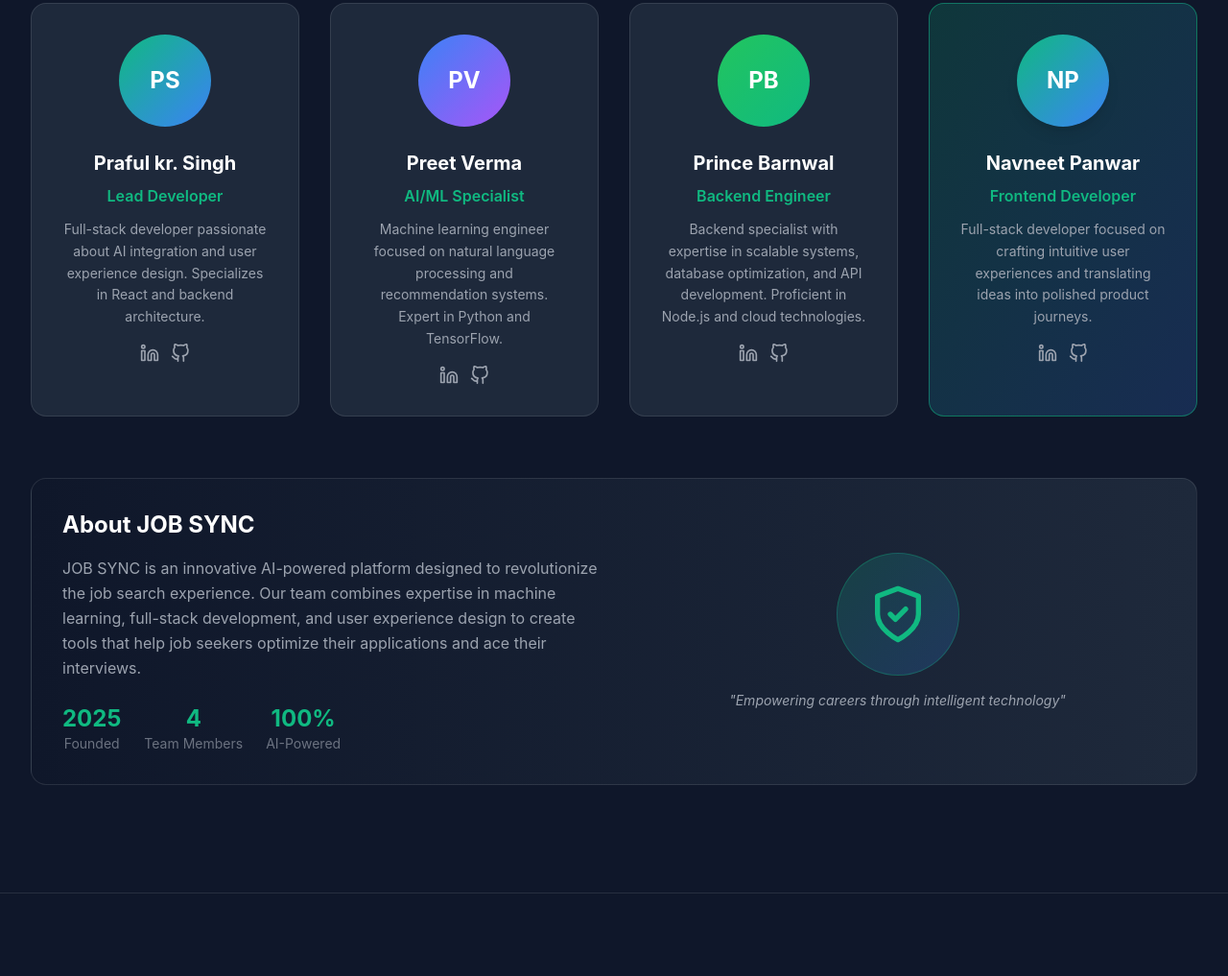
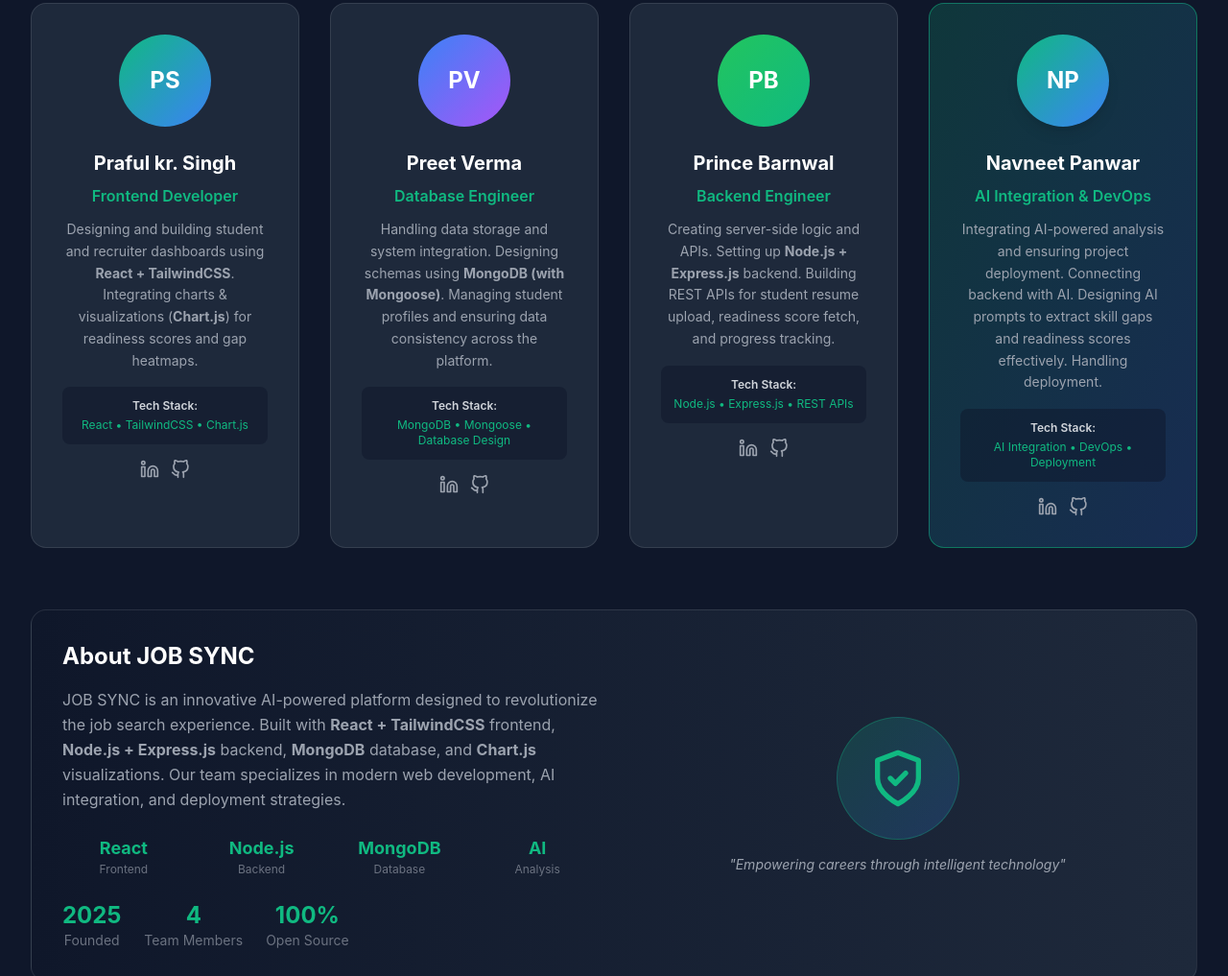
Before and after one commit to navniwr533/JobSync_, a plain HTML site: page index.html in a window 1280 px wide. Shown: the part 4480-5497 px from the top of the page at 96% size. Drawn offline with nearby package versions, Linux system fonts and the light colour scheme.

Commit message:
Update team roles with specific tech stack contributions
- Praful: React + TailwindCSS, Chart.js for dashboards
- Preet: MongoDB + Mongoose for data storage
- Navneet: AI integration + deployment
- Prince: Node.js + Express.js backend APIs
- Updated tech stack descriptions for each member

```diff
--- a/index.html
+++ b/index.html
@@ -1272,10 +1272,15 @@
                 PS
               </div>
               <h3 class="text-xl font-bold text-white mb-2">Praful kr. Singh</h3>
-              <p class="text-secondary-teal font-semibold mb-3">Lead Developer</p>
+              <p class="text-secondary-teal font-semibold mb-3">Frontend Developer</p>
               <p class="text-gray-400 text-sm leading-relaxed mb-4">
-                Full-stack developer passionate about AI integration and user experience design. Specializes in React and backend architecture.
+                Designing and building student and recruiter dashboards using <strong>React + TailwindCSS</strong>.
+                Integrating charts & visualizations (<strong>Chart.js</strong>) for readiness scores and gap heatmaps.
               </p>
+              <div class="bg-primary-dark/50 p-3 rounded-lg mb-4">
+                <div class="text-xs text-gray-300 font-semibold mb-1">Tech Stack:</div>
+                <div class="text-xs text-secondary-teal">React • TailwindCSS • Chart.js</div>
+              </div>
               <div class="flex justify-center space-x-3">
                 <a href="#" class="text-gray-400 hover:text-secondary-teal transition">
                   <svg xmlns="http://www.w3.org/2000/svg" width="20" height="20" viewBox="0 0 24 24" fill="none" stroke="currentColor" stroke-width="2" stroke-linecap="round" stroke-linejoin="round">
@@ -1298,10 +1303,15 @@
                 PV
               </div>
               <h3 class="text-xl font-bold text-white mb-2">Preet Verma</h3>
-              <p class="text-secondary-teal font-semibold mb-3">AI/ML Specialist</p>
+              <p class="text-secondary-teal font-semibold mb-3">Database Engineer</p>
               <p class="text-gray-400 text-sm leading-relaxed mb-4">
-                Machine learning engineer focused on natural language processing and recommendation systems. Expert in Python and TensorFlow.
+                Handling data storage and system integration. Designing schemas using <strong>MongoDB (with Mongoose)</strong>.
+                Managing student profiles and ensuring data consistency across the platform.
               </p>
+              <div class="bg-primary-dark/50 p-3 rounded-lg mb-4">
+                <div class="text-xs text-gray-300 font-semibold mb-1">Tech Stack:</div>
+                <div class="text-xs text-secondary-teal">MongoDB • Mongoose • Database Design</div>
+              </div>
               <div class="flex justify-center space-x-3">
                 <a href="#" class="text-gray-400 hover:text-secondary-teal transition">
                   <svg xmlns="http://www.w3.org/2000/svg" width="20" height="20" viewBox="0 0 24 24" fill="none" stroke="currentColor" stroke-width="2" stroke-linecap="round" stroke-linejoin="round">
@@ -1326,8 +1336,13 @@
               <h3 class="text-xl font-bold text-white mb-2">Prince Barnwal</h3>
               <p class="text-secondary-teal font-semibold mb-3">Backend Engineer</p>
               <p class="text-gray-400 text-sm leading-relaxed mb-4">
-                Backend specialist with expertise in scalable systems, database optimization, and API development. Proficient in Node.js and cloud technologies.
+                Creating server-side logic and APIs. Setting up <strong>Node.js + Express.js</strong> backend.
+                Building REST APIs for student resume upload, readiness score fetch, and progress tracking.
               </p>
+              <div class="bg-primary-dark/50 p-3 rounded-lg mb-4">
+                <div class="text-xs text-gray-300 font-semibold mb-1">Tech Stack:</div>
+                <div class="text-xs text-secondary-teal">Node.js • Express.js • REST APIs</div>
+              </div>
               <div class="flex justify-center space-x-3">
                 <a href="#" class="text-gray-400 hover:text-secondary-teal transition">
                   <svg xmlns="http://www.w3.org/2000/svg" width="20" height="20" viewBox="0 0 24 24" fill="none" stroke="currentColor" stroke-width="2" stroke-linecap="round" stroke-linejoin="round">
@@ -1350,10 +1365,15 @@
                 NP
               </div>
               <h3 class="text-xl font-bold text-white mb-2">Navneet Panwar</h3>
-              <p class="text-secondary-teal font-semibold mb-3">Frontend Developer</p>
+              <p class="text-secondary-teal font-semibold mb-3">AI Integration & DevOps</p>
               <p class="text-gray-400 text-sm leading-relaxed mb-4">
-                Full-stack developer focused on crafting intuitive user experiences and translating ideas into polished product journeys.
+                Integrating AI-powered analysis and ensuring project deployment. Connecting backend with AI.
+                Designing AI prompts to extract skill gaps and readiness scores effectively. Handling deployment.
               </p>
+              <div class="bg-primary-dark/50 p-3 rounded-lg mb-4">
+                <div class="text-xs text-gray-300 font-semibold mb-1">Tech Stack:</div>
+                <div class="text-xs text-secondary-teal">AI Integration • DevOps • Deployment</div>
+              </div>
               <div class="flex justify-center space-x-3">
                 <a href="#" class="text-gray-400 hover:text-secondary-teal transition">
                   <svg xmlns="http://www.w3.org/2000/svg" width="20" height="20" viewBox="0 0 24 24" fill="none" stroke="currentColor" stroke-width="2" stroke-linecap="round" stroke-linejoin="round">
@@ -1378,9 +1398,28 @@
                 <h3 class="text-2xl font-bold text-white mb-4">About JOB SYNC</h3>
                 <p class="text-gray-400 leading-relaxed mb-6">
                   JOB SYNC is an innovative AI-powered platform designed to revolutionize the job search experience.
-                  Our team combines expertise in machine learning, full-stack development, and user experience design
-                  to create tools that help job seekers optimize their applications and ace their interviews.
+                  Built with <strong>React + TailwindCSS</strong> frontend, <strong>Node.js + Express.js</strong> backend,
+                  <strong>MongoDB</strong> database, and <strong>Chart.js</strong> visualizations. Our team specializes in
+                  modern web development, AI integration, and deployment strategies.
                 </p>
+                <div class="grid grid-cols-2 md:grid-cols-4 gap-4 mb-6">
+                  <div class="text-center">
+                    <div class="text-lg font-bold text-secondary-teal">React</div>
+                    <div class="text-gray-500 text-xs">Frontend</div>
+                  </div>
+                  <div class="text-center">
+                    <div class="text-lg font-bold text-secondary-teal">Node.js</div>
+                    <div class="text-gray-500 text-xs">Backend</div>
+                  </div>
+                  <div class="text-center">
+                    <div class="text-lg font-bold text-secondary-teal">MongoDB</div>
+                    <div class="text-gray-500 text-xs">Database</div>
+                  </div>
+                  <div class="text-center">
+                    <div class="text-lg font-bold text-secondary-teal">AI</div>
+                    <div class="text-gray-500 text-xs">Analysis</div>
+                  </div>
+                </div>
                 <div class="flex items-center space-x-6">
                   <div class="text-center">
                     <div class="text-2xl font-bold text-secondary-teal">2025</div>
@@ -1392,7 +1431,7 @@
                   </div>
                   <div class="text-center">
                     <div class="text-2xl font-bold text-secondary-teal">100%</div>
-                    <div class="text-gray-500 text-sm">AI-Powered</div>
+                    <div class="text-gray-500 text-sm">Open Source</div>
                   </div>
                 </div>
               </div>
```
